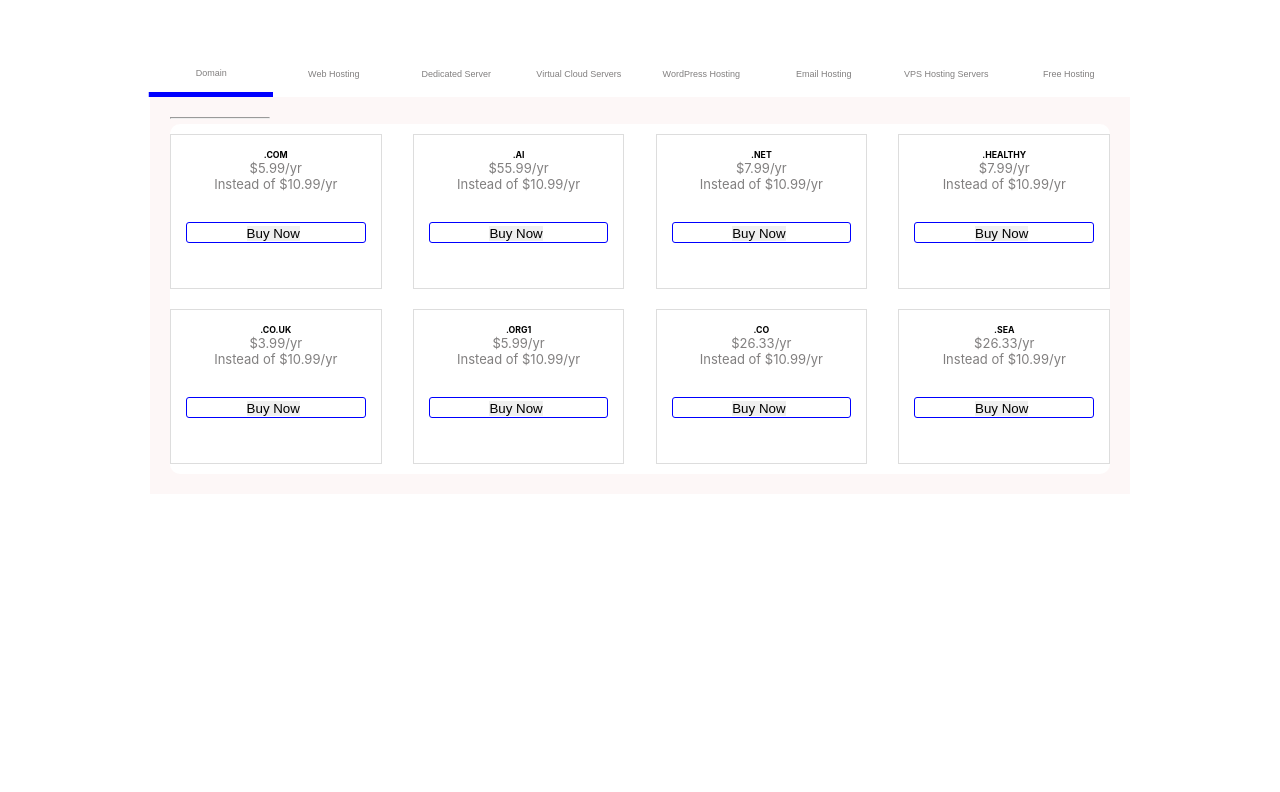
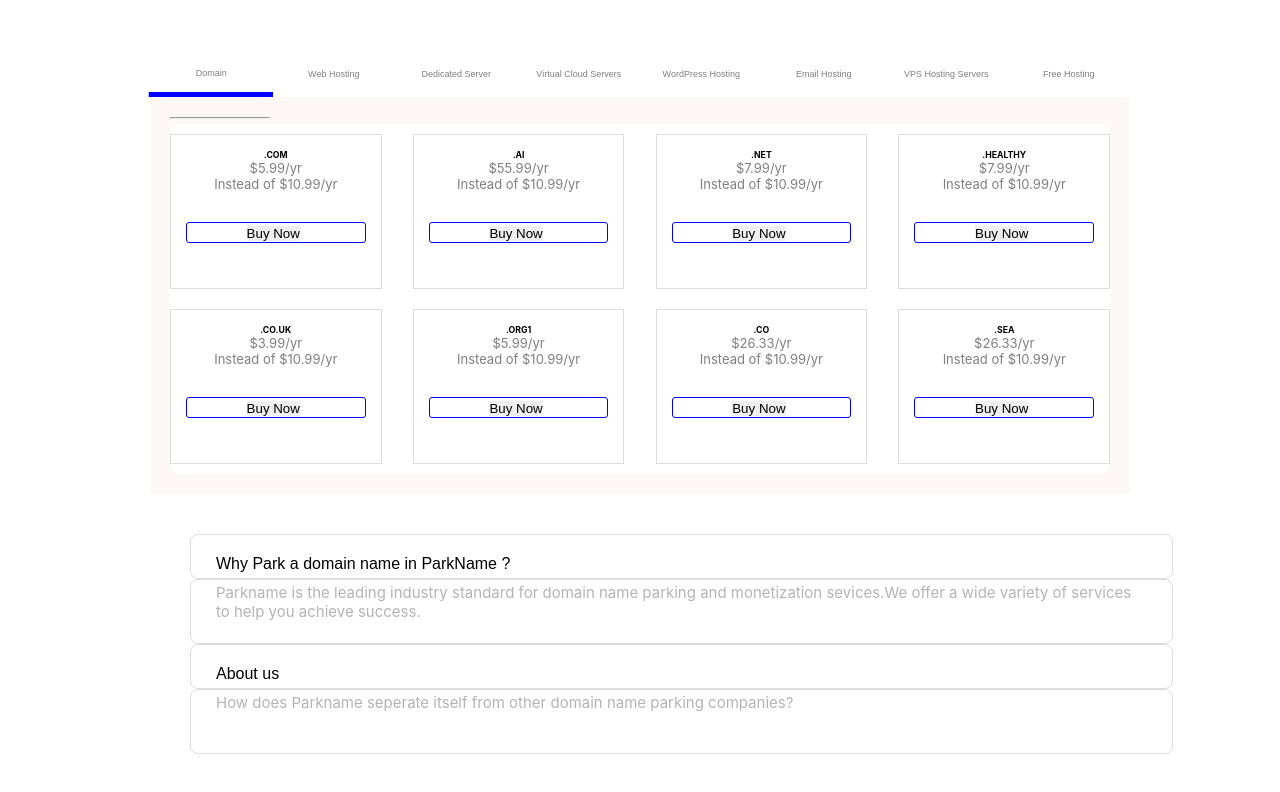
Before and after one commit to Agnesa99/secondtask3, a React (Create React App) app: page / in a window 1280 px wide. Shown: the top 792 px of the page. Built offline with nearby package versions, Linux system fonts and the light colour scheme.

Commit message:
deploy my react app to github pages

```diff
--- a/src/App.js
+++ b/src/App.js
@@ -1,14 +1,20 @@
 import logo from './logo.svg';
 import './App.css';
 import Tabs from './Tabs';
+import UseState  from  './UseState.js';
+
 
 function App() {
   return (
     <div className="App">
+      <Tabs/>
+      <UseState/>
+    </div>
 
-      <Tabs/>
-    </div>
   );
 }
 
+
+
+
 export default App;
--- a/src/Productmegamenu.css
+++ b/src/Productmegamenu.css
@@ -29,6 +29,13 @@
   padding-right: 30px;
   margin: 30px 0;
   border-radius: 3px;
-  color: #ffff;
+
 
 }
+
+@media(max-width:650px){
+  .App .items2{
+      margin:45px 7.5%;
+
+  }
+}
--- /dev/null
+++ b/src/UseState.css
@@ -0,0 +1,37 @@
+ .UseState button{
+    border:1px solid #ddd;
+    padding: 1px 25px;
+    background: #ffff;
+    padding-top: 1px;
+    padding-right: 30px;
+    margin:  0;
+    border-radius: 8px;
+    height: 45px;
+    width:983px;
+    font-size: 16px;
+    display: flex;
+    margin-left: 190px;
+   padding-top: 20px;
+
+
+ }
+.UseState p {
+    color:rgb(182, 179, 179);
+    border: 1px solid #ddd;
+    padding: 1px 25px;
+    background: #ffff;
+    padding-top: 3px;
+    padding-right: 30px;
+    margin:   0;
+    border-radius: 8px;
+    font-size: 15px;
+    height: 65px;
+    margin-left: 190px;
+    width:983px;
+
+
+
+}
+.UseState{
+    padding-top: 40px;
+}
--- /dev/null
+++ b/src/UseState.js
@@ -0,0 +1,35 @@
+import React, {useState} from "react";
+import "./UseState.css";
+
+
+function UseState () {
+    const [show , setShow]=useState(true)
+    return (
+        <div className="UseState">
+            <button onClick={()=> setShow (!show)}>Why Park a domain name in ParkName  ?                         </button>
+            {
+                show ? <p>Parkname is the leading industry standard for domain name parking and monetization sevices.We offer a wide variety of services to help you achieve        success.  </p> : null
+            }
+
+            <div classNaem="AboutUs">
+                <button onClick={()=> setShow (!show)}> About us </button>
+                {
+                   show ? <p>How does Parkname seperate itself from other domain name parking companies?
+                           </p> : null
+
+
+
+                }
+
+            </div>
+
+        </div>
+    )
+}
+
+
+
+
+
+
+export default UseState;
```
